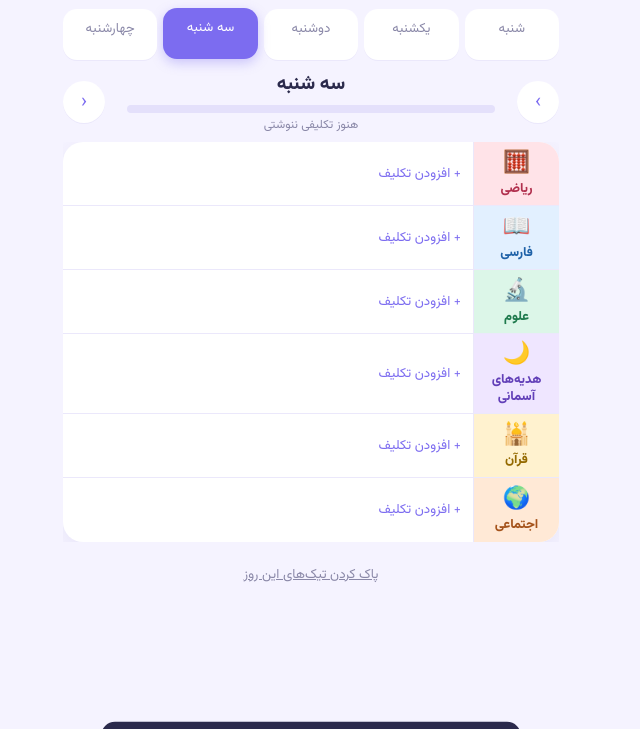
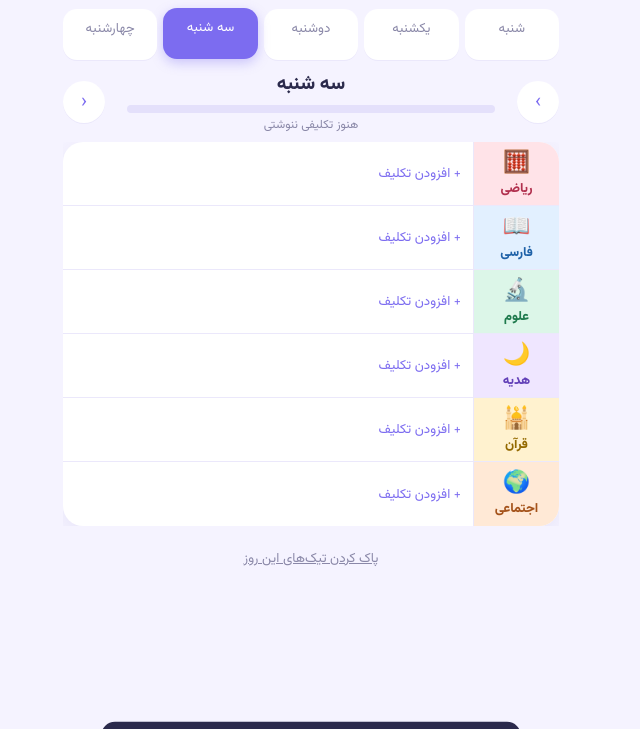
Before and after one commit to Smg7095/planner, a plain HTML site: page index.html in a window 1280 px wide. Shown: the part 71-800 px from the top of the page, without its empty margins (329-969 px from the left). Drawn offline with Linux system fonts and the light colour scheme.

Commit message:
index.html

```diff
--- a/index.html
+++ b/index.html
@@ -110,7 +110,7 @@ const SUBJ=[
  {id:"math",n:"ریاضی",e:"🧮",c:"#ffe3e8",t:"#b1304e"},
  {id:"fa",n:"فارسی",e:"📖",c:"#e2f0ff",t:"#1f62a8"},
  {id:"sci",n:"علوم",e:"🔬",c:"#dcf6e8",t:"#1f7a4d"},
- {id:"hed",n:"هدیه‌های آسمانی",e:"🌙",c:"#efe6ff",t:"#6240b8"},
+ {id:"hed",n:"هدیه‌",e:"🌙",c:"#efe6ff",t:"#6240b8"},
  {id:"quran",n:"قرآن",e:"🕌",c:"#fff2cf",t:"#946a00"},
  {id:"soc",n:"اجتماعی",e:"🌍",c:"#ffe9d6",t:"#a4521a"}
 ];
```
